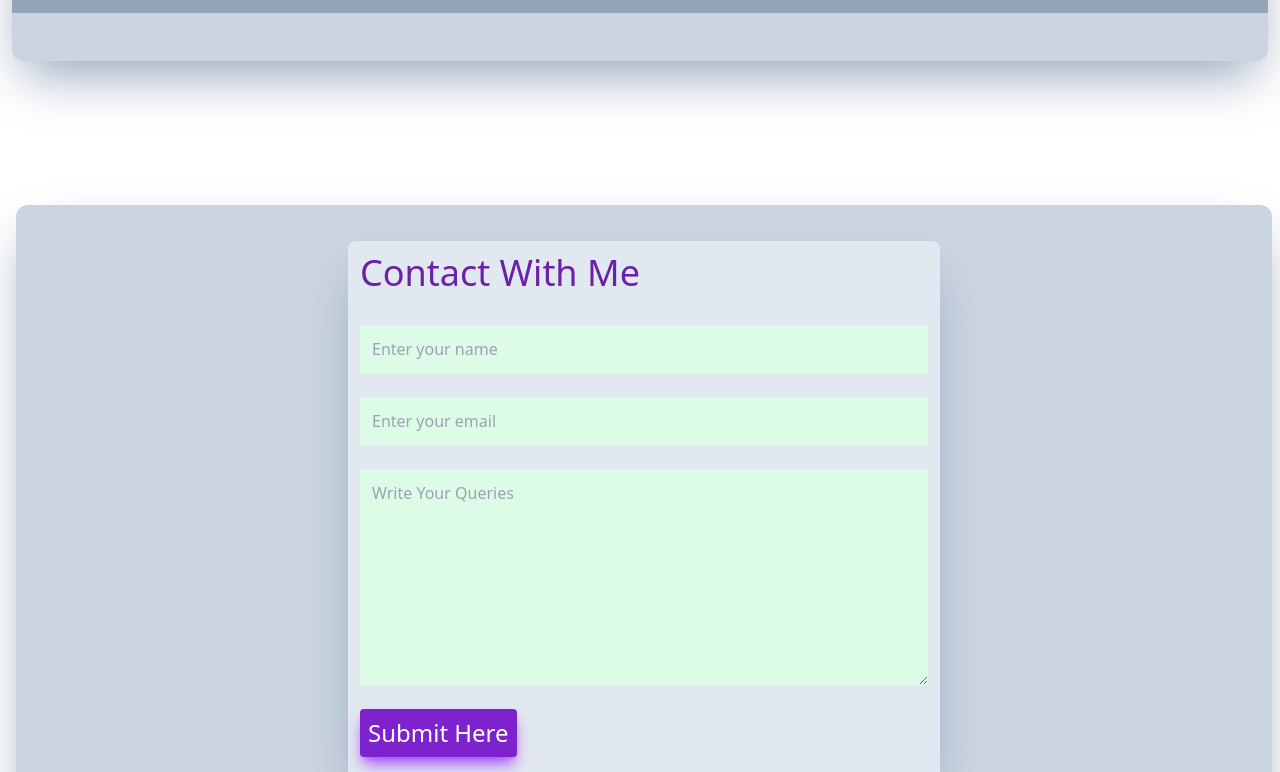
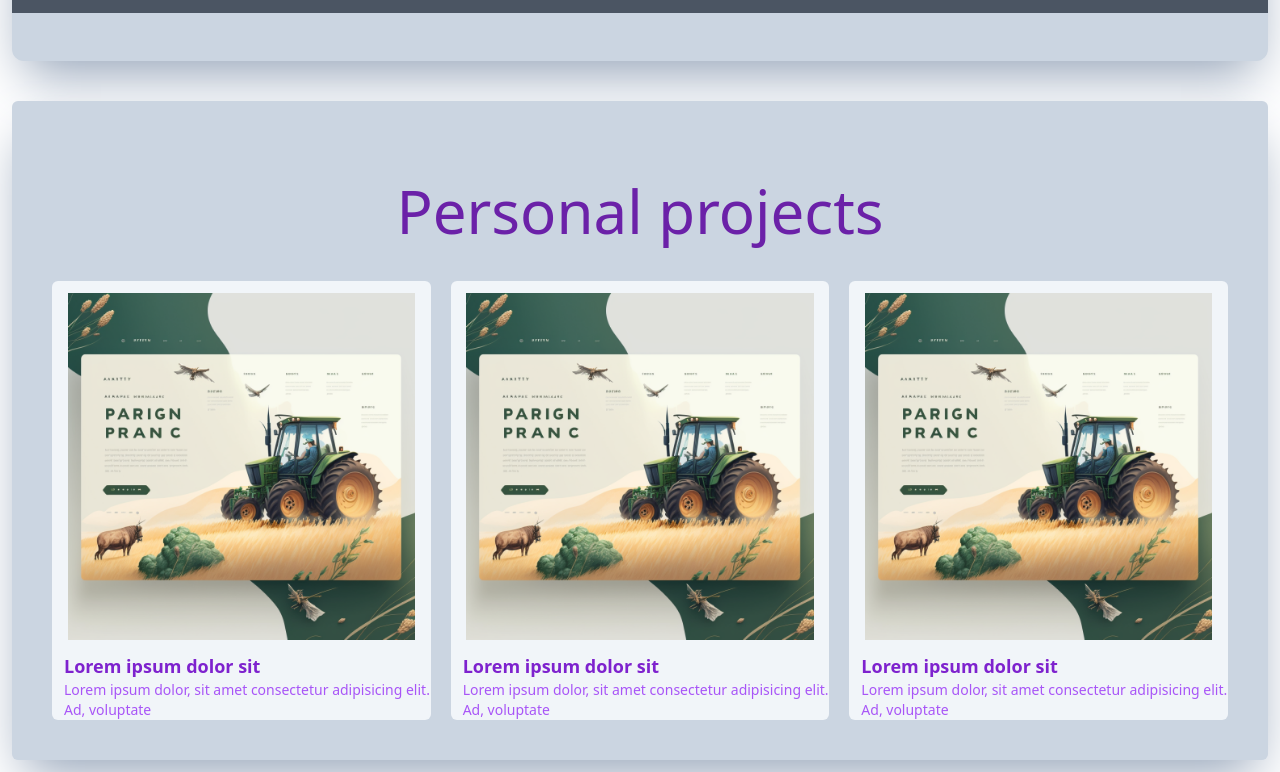
Before and after one commit to akashdas95/myPortfolioSite, a website: page index.html in a window 1280 px wide. Shown: the part 1496-2268 px from the top of the page. Drawn offline with nearby package versions, Linux system fonts and the light colour scheme.

Commit message:
personal project dummy page added

```diff
--- a/index.html
+++ b/index.html
@@ -99,10 +99,10 @@
 
             <!-- usedTec -->
 
-            <div class=" pt-6 pb-0 w-full flex flex-col place-items-center">
+            <div class="pt-6 pb-0 w-full flex flex-col place-items-center">
                 <h1 class="text-purple-800 text-2xl md:text-3xl lg:text-4xl mb-8 ">Techstack That I Use</h1>
                 <div
-                    class="p-2 md:p-4 w-full grid gap-3 mx-auto grid-cols-4 md:grid-cols-6 lg:grid-cols-12 bg-slate-400">
+                    class="p-2 md:p-4 w-full grid gap-3 mx-auto grid-cols-4 md:grid-cols-6 lg:grid-cols-12 bg-gray-600">
                     <img class="w-16 md:w-auto lg:w-auto justify-center" src='./src/html.png' alt='html' />
                     <img class='w-16 md:w-auto lg:w-auto justify-center' src='./src/css.png' alt='css' />
                     <img class='w-16 md:w-auto lg:w-auto justify-center' src='./src/javascript.png' alt='js' />
@@ -116,6 +116,36 @@
                     <img class='w-16 md:w-auto lg:w-auto justify-center' src='./src/mysql.png' alt='typescript' />
                     <img class='w-16 md:w-auto lg:w-auto justify-center' src='./src/mongodb.png' alt='mongodb' />
                 </div>
+            </div>
+        </div>
+
+
+        <!--personal project -->
+        <a name="portfolio"></a>
+        <div class="w-full m-10 p-10 flex flex-col place-content-center mx-auto bg-slate-300 shadow-2xl shadow-slate-400 rounded-md">
+            <h1 class="text-center text-3xl md:text-5xl lg:text-6xl text-purple-800 p-3 md:p-5 m-3 md:m-5 ">Personal projects</h1>
+            <div class="grid grid-cols-1 md:grid-cols-2 lg:grid-cols-3 gap-5 w-full mx-auto font-sans">
+                <div class="flex flex-col w-full bg-slate-100 rounded-md">
+                  <div class="w-11/12 mx-auto pt-3">
+                    <img src="./src/farming.png" alt="" class="w-full ">
+                  </div>
+                  <h1 class="pt-3 pl-3 text-purple-700 text-lg font-bold">Lorem ipsum dolor sit</h1>
+                  <p class="pl-3 text-purple-500 text-sm">Lorem ipsum dolor, sit amet consectetur adipisicing elit. Ad, voluptate</p>
+                </div>
+                <div class="flex flex-col w-full bg-slate-100 rounded-md">
+                    <div class="w-11/12 mx-auto pt-3">
+                      <img src="./src/farming.png" alt="" class="w-full ">
+                    </div>
+                    <h1 class="pt-3 pl-3 text-purple-700 text-lg font-bold">Lorem ipsum dolor sit</h1>
+                    <p class="pl-3 text-purple-500 text-sm">Lorem ipsum dolor, sit amet consectetur adipisicing elit. Ad, voluptate</p>
+                  </div>
+                  <div class="flex flex-col w-full bg-slate-100 rounded-md">
+                    <div class="w-11/12 mx-auto pt-3">
+                      <img src="./src/farming.png" alt="" class="w-full ">
+                    </div>
+                    <h1 class="pt-3 pl-3 text-purple-700 text-lg font-bold">Lorem ipsum dolor sit</h1>
+                    <p class="pl-3 text-purple-500 text-sm">Lorem ipsum dolor, sit amet consectetur adipisicing elit. Ad, voluptate</p>
+                  </div>
             </div>
         </div>
 
@@ -145,6 +175,7 @@
                 </div>
             </Form>
         </div>
+        <h1 class="w-full mx-auto text-center mt-2 md:mt-5 p-1 md:p-2 text-sm md:text-lg">© 2023 AK Inc. All rights reserved. AK Inc® is registered trademarks</h1>
     </div>
 
     <script src="https://www.gstatic.com/firebasejs/5.0.0/firebase.js"></script>
```
Also changed, not shown: dist/output.css, index.js (line endings or trailing spaces), src/farming.png (added).
